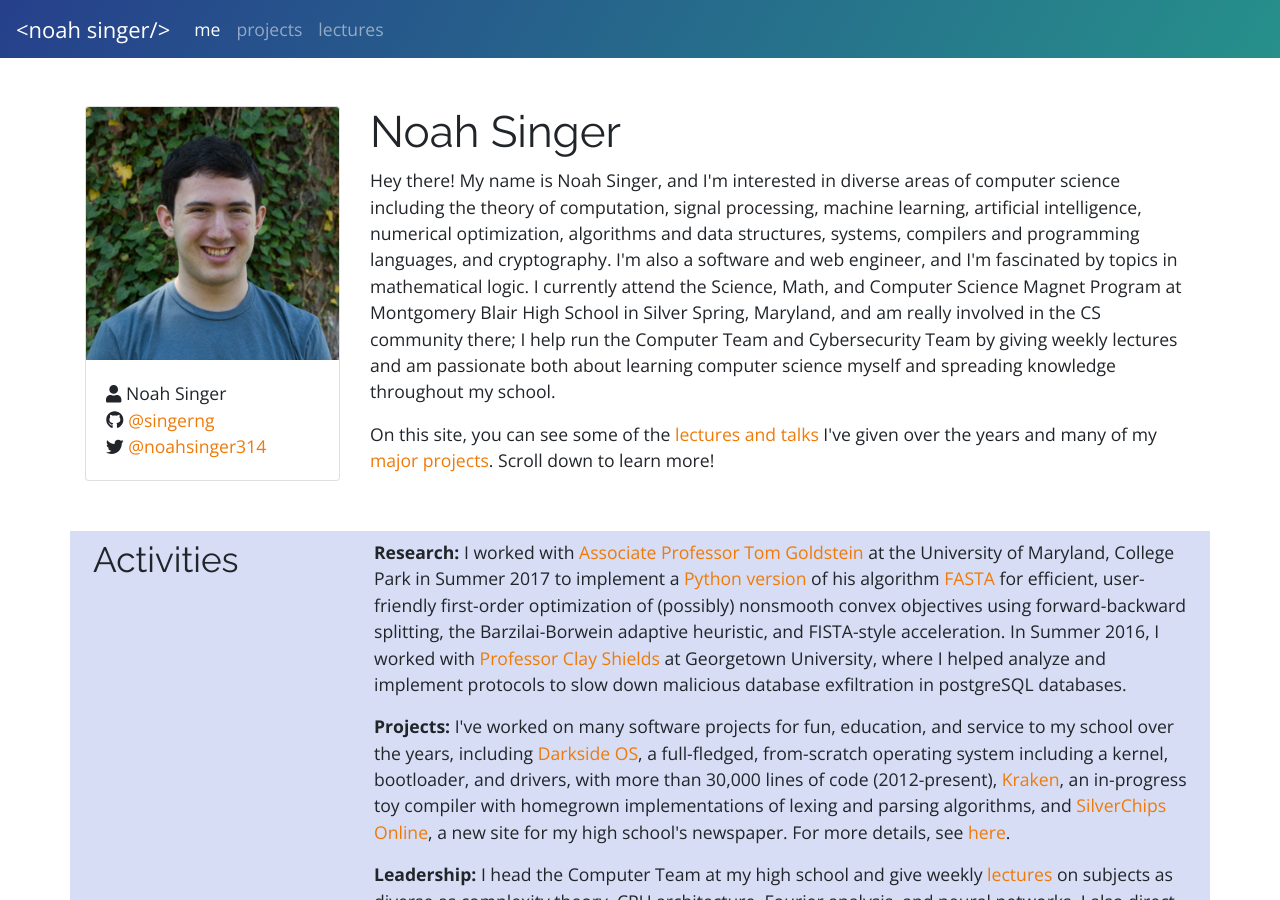
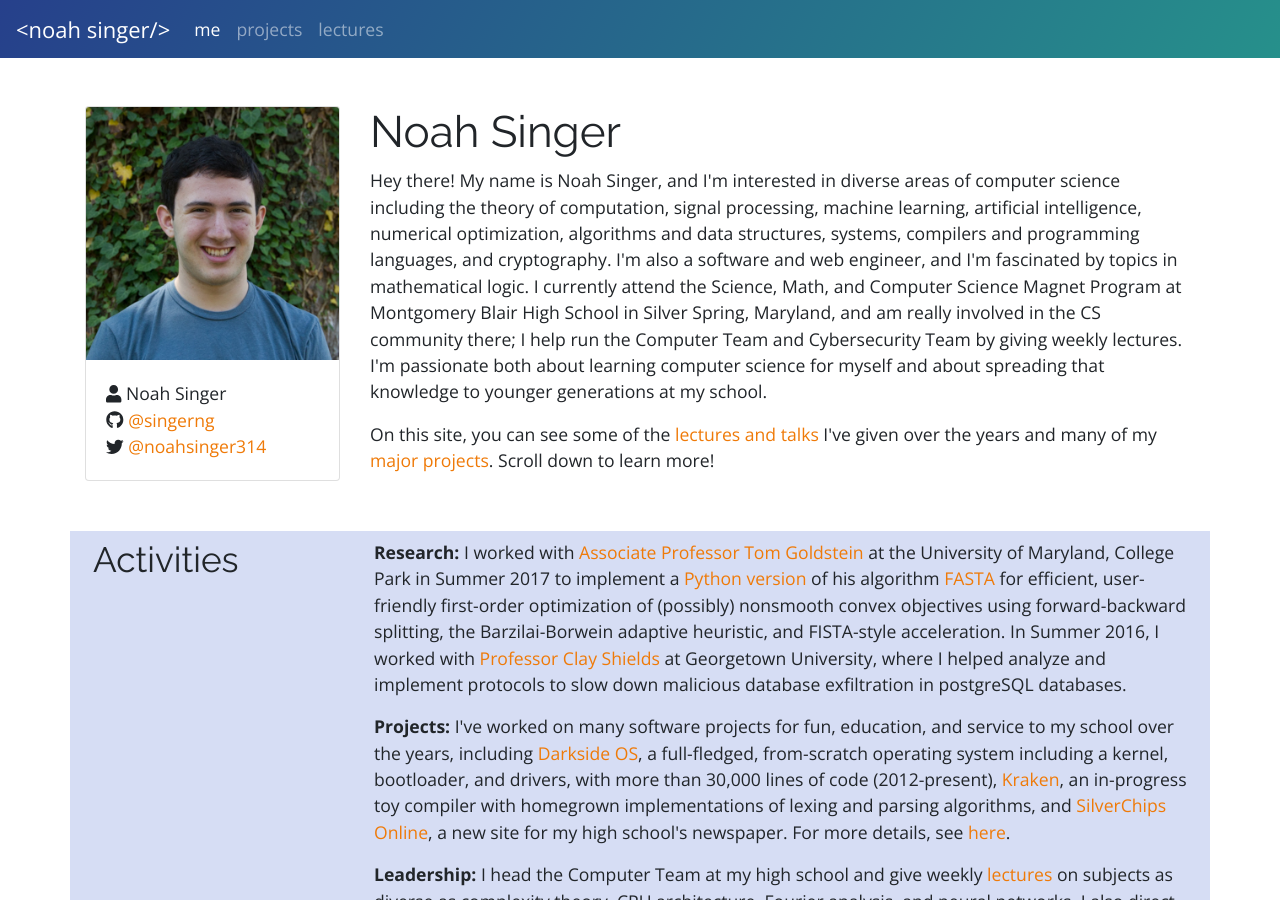
Before and after one commit to singerng/noahsinger.org, a Jekyll site: the page built from index/index.html, in a window 1280 px wide and 900 px high. Built offline with Jekyll 4.4.1, drawn with Linux system fonts in a browser that asks for light colours; nearby versions of some CDN libraries.

Commit message:
wording change on index

```diff
--- a/_data/projects.yml
+++ b/_data/projects.yml
@@ -38,7 +38,7 @@
 
 - name: algviz
   title: AlgViz
-  source: https://github.com/singerng/algviz
+  source: https://github.com/singerng/alg-viz
   author: Noah Singer
   software: JavaScript
   description: >
--- a/index/index.html
+++ b/index/index.html
@@ -32,8 +32,9 @@ layout: default
     and Computer Science Magnet Program at Montgomery Blair High School in
     Silver Spring, Maryland, and am really involved in the CS community
     there; I help run the
-    Computer Team and Cybersecurity Team by giving weekly lectures and am passionate both about learning
-    computer science myself and spreading knowledge throughout my school.</p>
+    Computer Team and Cybersecurity Team by giving weekly lectures. I'm passionate
+    both about learning computer science for myself and about spreading that
+    knowledge to younger generations at my school.</p>
 
     <p>On this site, you can see some of the <a href="/lectures/">lectures and
       talks</a> I've given over the years and many of my
```
